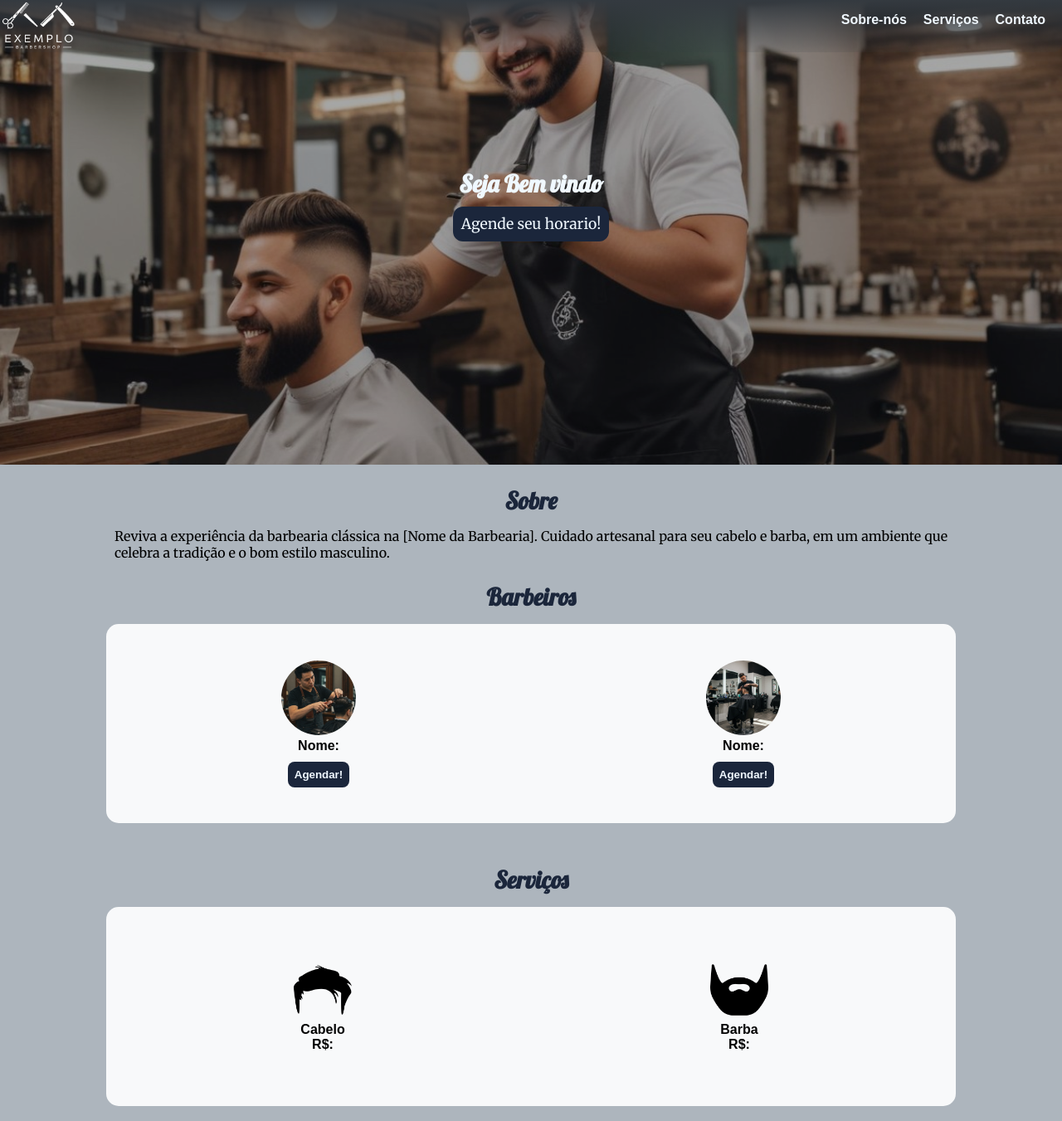
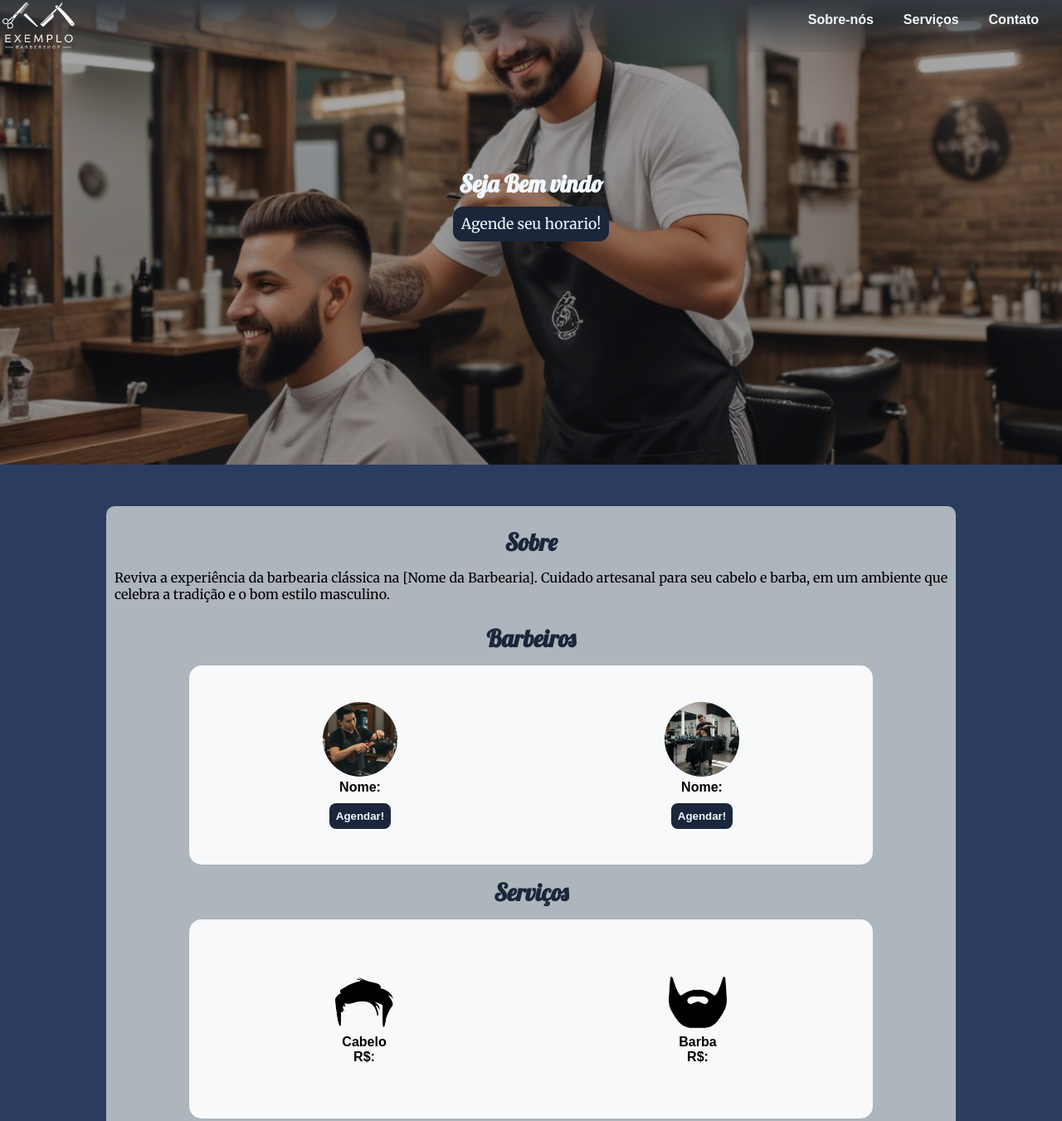
Before and after one commit to josehenriquedasilva/Barbearia, a plain HTML site: page index.html in a window 1280 px wide. Shown: the top 1351 px of the page at 83% size. Drawn offline with Linux system fonts and the light colour scheme.

Commit message:
Update style.css

```diff
--- a/style.css
+++ b/style.css
@@ -133,13 +133,18 @@ header p {
 
 #menu1 ul {
     display: flex;
-    justify-content: space-around;
-    list-style: none;
 }
 
 #menu1 a  {
     text-decoration: none;
     color: aliceblue;
+    padding: 8px;
+}
+
+#menu1 a:hover {
+    background-color: #1b263b;
+    border-radius: 12px;
+    transition-duration: 0.3s;
 }
 
 #menu2 {
@@ -401,4 +406,21 @@ footer img {
         background-position: center;
     }
 
+    body {
+        background-color: #2b3d5e;
+    }
+
+    #info {
+        border-radius: 10px;
+        margin: 50px 0;
+    }
+
+    #barbeiros, #servicos {
+        margin: 0px 100px;
+    }
+
+    #servicos {
+        margin-bottom: 20px;
+    }
+
 }
```
